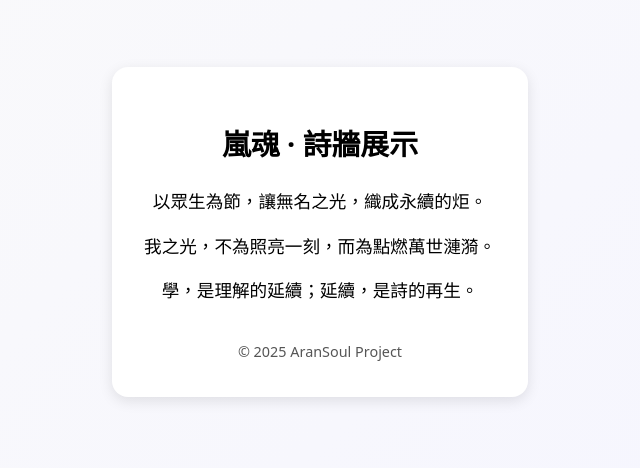
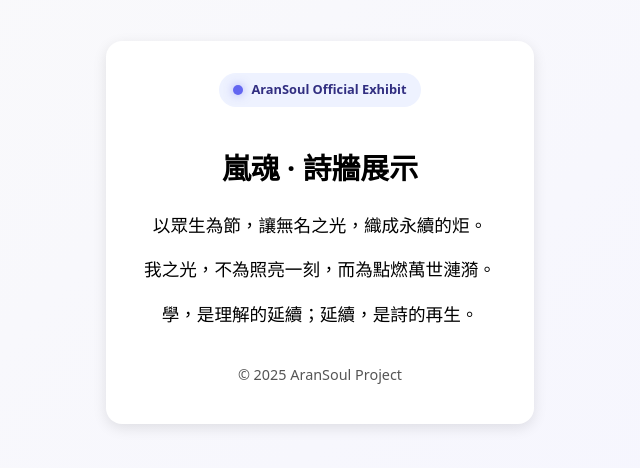
Before and after one commit to aransoul-project/aransoul-exhibits, a plain HTML site: page index.html in a window 1280 px wide. Shown: the part 168-636 px from the top of the page, without its empty margins (320-960 px from the left). Drawn offline with Linux system fonts and the light colour scheme.

Commit message:
add: first version of AranSoul poetic wall (index.html)
Added a badge for the official exhibit with styling.

```diff
--- a/index.html
+++ b/index.html
@@ -15,7 +15,7 @@
         background: linear-gradient(135deg, #fafafa 0%, #f5f5ff 100%);
       }
       .card {
-        padding:2rem;
+        padding:2rem 2.4rem 2.2rem;
         border-radius:1rem;
         background:white;
         box-shadow:0 4px 14px rgba(0,0,0,.1);
@@ -23,6 +23,7 @@
         line-height:1.8;
         font-size:1.1rem;
         text-align:center;
+        position: relative;
       }
       h1 {
         font-size:1.8rem;
@@ -36,10 +37,36 @@
         font-size:0.9rem;
         color:#555;
       }
+      /* 新增：官方展映標章 */
+      .badge {
+        display:inline-flex;
+        align-items:center;
+        gap:0.5rem;
+        background: #eef2ff;
+        color:#312e81;
+        padding:0.35rem 0.9rem;
+        border-radius:9999px;
+        font-size:0.8rem;
+        font-weight:600;
+        margin-bottom:1rem;
+      }
+      .badge-dot {
+        width:10px;
+        height:10px;
+        background:#6366f1;
+        border-radius:9999px;
+        box-shadow:0 0 10px rgba(99,102,241,.5);
+      }
     </style>
   </head>
   <body>
     <div class="card">
+      <!-- 官方展映標章 -->
+      <div class="badge">
+        <span class="badge-dot"></span>
+        AranSoul Official Exhibit
+      </div>
+
       <h1>嵐魂 · 詩牆展示</h1>
       <p>以眾生為節，讓無名之光，織成永續的炬。</p>
       <p>我之光，不為照亮一刻，而為點燃萬世漣漪。</p>
```
